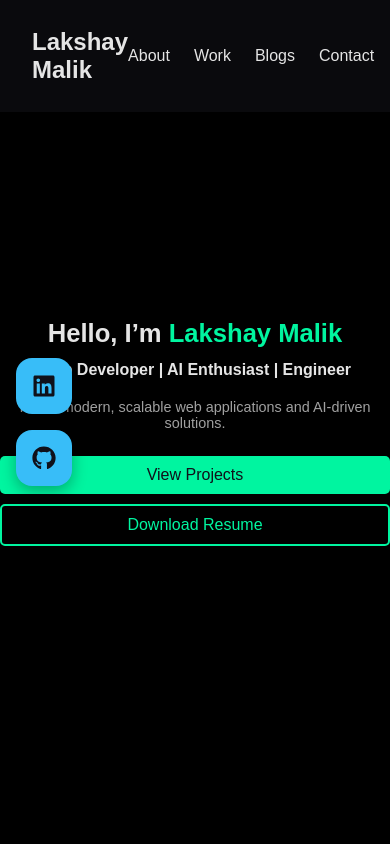
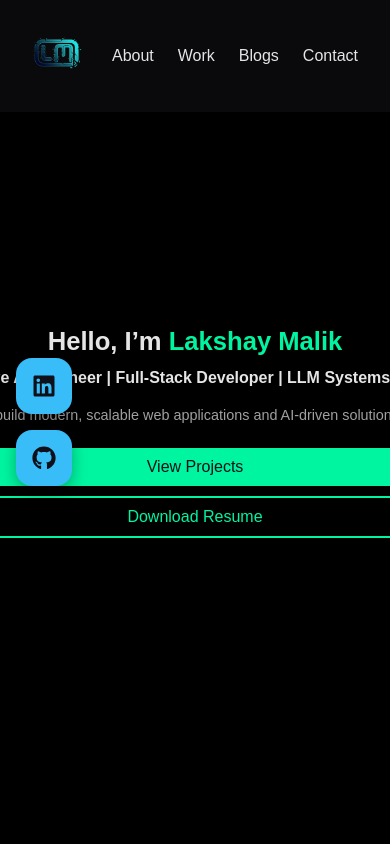
Before and after one commit to Mlakshay01/Portfolio, a React (Vite) app: page / in a window 390 px wide. Shown: the top 844 px of the page. Built offline with nearby package versions, Linux system fonts and the light colour scheme.

Commit message:
fixed mobile ui

```diff
--- a/src/components/About.jsx
+++ b/src/components/About.jsx
@@ -45,8 +45,7 @@ export default function About() {
         {/* IMPROVEMENT 1: Focus on C++/Systems and Agent Development */}
         <p className={`about-text ${visible ? "visible" : ""}`}>
           I am a <b><i>Systems Engineer </i></b>specializing in <b><i>GenAI</i></b>, crafting <span className="liquid">low-latency</span>,
-          <span className="liquid"> resource-efficient</span>, and
-          <span className="liquid"> deployable</span> AI Agents.
+          <span className="liquid"> resource-efficient</span>, and <span className="liquid">deployable</span> AI Agents.
         </p>
 
         {/* IMPROVEMENT 2: Explicitly link C++ and Deployment goals */}
--- a/src/components/Hero.jsx
+++ b/src/components/Hero.jsx
@@ -50,7 +50,7 @@ export default function Hero() {
         <h1>
           Hello, I’m <span className="highlight">Lakshay Malik</span>
         </h1>
-        <h2 className="typing">Web Developer | AI Enthusiast | Engineer</h2>
+        <h2 className="typing">Generative AI Engineer | Full-Stack Developer | LLM Systems Architect</h2>
         <p>I build modern, scalable web applications and AI-driven solutions.</p>
         <div className="hero-buttons">
           <a href="#projects" className="btn">
--- a/src/components/Navbar.jsx
+++ b/src/components/Navbar.jsx
@@ -1,6 +1,7 @@
 import { FaLinkedin } from "react-icons/fa";
 import { Link, useNavigate } from "react-router-dom"; // ⬅️ IMPORTED Link and useNavigate
 import React from 'react';
+import "../styles/Navbar.css";
 
 // Helper function to handle scrolling after navigation
 const scrollToSection = (hash) => {
@@ -34,7 +35,7 @@ export default function Navbar() {
       <nav className="navbar">
         <h2 className="logo">
             {/* Logo always navigates to the top of the homepage */}
-            <Link to="/" onClick={() => scrollToSection("#hero")}>Lakshay Malik</Link>
+            <Link to="/" onClick={() => scrollToSection("#hero")}><img src="/LMlogo.png" /></Link>
         </h2>
         <ul>
             {/* Use Link components with the new handler */}
--- a/src/styles/Blogs.css
+++ b/src/styles/Blogs.css
@@ -4,13 +4,9 @@
 
 .blogs-section {
     padding: 40px 20px;
-    /* --- REMOVED: background-color: #f4f7f9; --- */
-    /* Assuming the main page background (the dark green/blue) shows through */
-
-    /* Optional: Add a subtle inner shadow or a light edge if needed for definition */
 }
 
-/* Container for the 3 blog cards */
+/* Container for the blog cards */
 .blog-posts-container {
     display: flex;
     justify-content: center;
@@ -141,7 +137,7 @@
     box-shadow: 0 4px 30px rgba(0, 0, 0, 0.1); /* Subtle shadow for depth */
 
     padding: 25px;
-    width: 300px;
+    max-width: 300px;
     min-height: 250px;
     display: flex;
     flex-direction: column;
@@ -161,7 +157,7 @@
 
 .blog-card-title {
     font-size: 1.4rem;
-    color: #fff; /* White title for readability */
+    color: cyan; /* White title for readability */
     margin-bottom: 10px;
     /* Use a light, transparent divider */
     border-bottom: 2px solid rgba(255, 255, 255, 0.2);
@@ -180,3 +176,25 @@
     color: #5bbcc4; /* Use a complementary light blue/green color */
     font-weight: 600;
 }
+
+@media screen and (max-width:600px){
+    .blog-posts-container{
+        padding: 30px;
+    }
+    .title-container{
+        font-size: 1.2rem;
+        display: flex;
+        flex-direction: row;
+        flex-wrap: nowrap;
+        align-items: center;
+        width: 100%;
+    }
+    .title-container h2{
+        font-size: 2rem;
+    }
+    .title-container > .image{
+        left: -10%;
+        width: 150px;
+        height: 100px;
+    }
+}
--- /dev/null
+++ b/src/styles/Navbar.css
@@ -0,0 +1,11 @@
+.logo img{
+    max-width: 80px;
+    max-height: 80px;
+}
+
+@media screen and (max-width: 600px){
+    .logo img{
+    max-width: 50px;
+    max-height: 50px;
+    }
+}
--- a/src/styles/PostPage.css
+++ b/src/styles/PostPage.css
@@ -140,3 +140,7 @@
     background: none;
     padding: 0;
 }
+
+img{
+    max-width: 90vw;
+}
```
Also changed, not shown: public/LMlogo.png (added).
